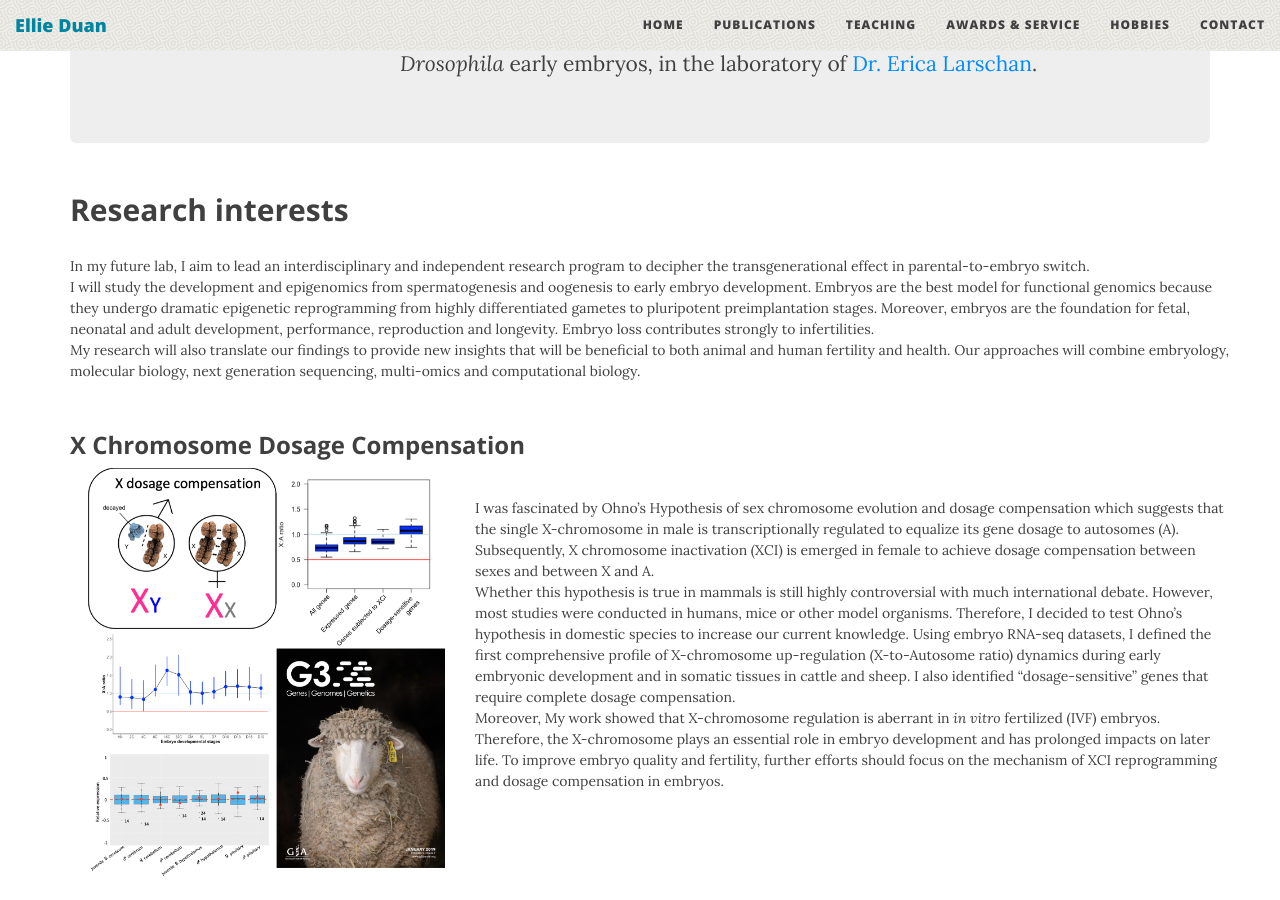
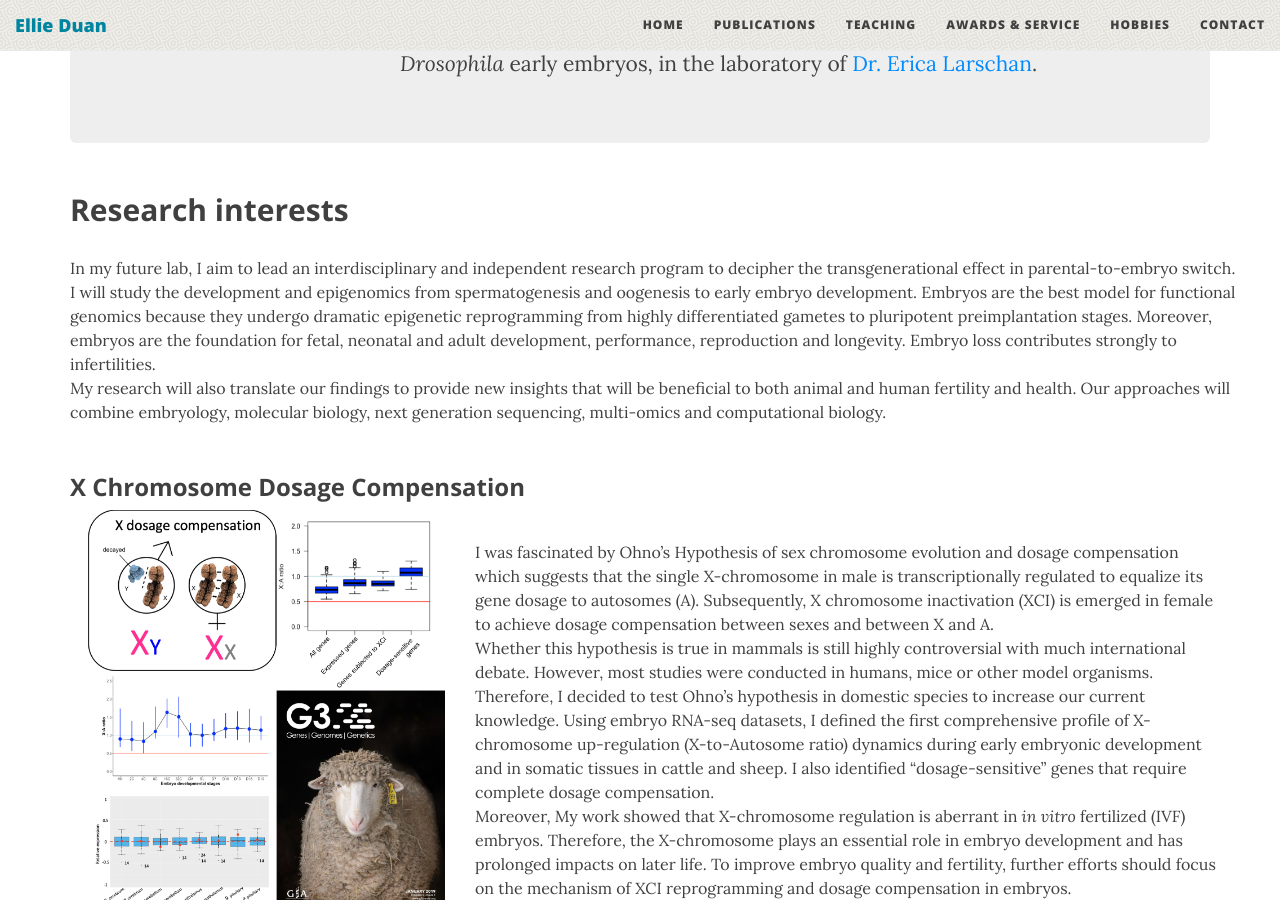
Before and after one commit to EllieDuan/EllieDuan.github.io, a Jekyll site: the page built from index.html, in a window 1280 px wide and 900 px high, scrolled down 717 px. Built offline with Jekyll 4.4.1, drawn with Linux system fonts in a browser that asks for light colours; nearby versions of some CDN libraries; the list of posts is cut into pages by our own code.

Commit message:
update font size

```diff
--- a/_config.yml
+++ b/_config.yml
@@ -4,7 +4,7 @@
 title: Ellie Duan
 
 # Short description of your site
-description: a place to keep track my life
+description: If you don't know about me, now you know :-D
 
 # --- Local development options ---
 # If your website is hosted locally rather than on GitHub, then you need to uncomment the next two parameters to set the url and baseurl
@@ -77,7 +77,7 @@
   #rss:
   email: "jingyue.duan@brown.edu"
 # facebook:
-  github:
+  github: "EllieDuan"
   twitter: "ellieduan"
 #  reddit: yourname
   linkedin: "jingyue-ellie-duan-4a43bb99/"
--- a/index.html
+++ b/index.html
@@ -29,7 +29,7 @@
 <div class="container">
     <div class="row">
         <h2 style="font-weight: bold">Research interests</h2>
-       	<p style="font-size:14px"> In my future lab, I aim to lead an interdisciplinary and independent research program to decipher the transgenerational effect in parental-to-embryo switch. <br>
+       	<p style="font-size:16px"> In my future lab, I aim to lead an interdisciplinary and independent research program to decipher the transgenerational effect in parental-to-embryo switch. <br>
        	I will study the development and epigenomics from spermatogenesis and oogenesis to early embryo development. Embryos are the best model for functional genomics because they undergo dramatic epigenetic reprogramming from highly differentiated gametes to pluripotent preimplantation stages. Moreover, embryos are the foundation for fetal, neonatal and adult development, performance, reproduction and longevity. Embryo loss contributes strongly to infertilities. <br>
        	My research will also translate our findings to provide new insights that will be beneficial to both animal and human fertility and health. Our approaches will combine embryology, molecular biology, next generation sequencing, multi-omics and computational biology.
        	</p>
@@ -40,7 +40,7 @@
             <img src="/img/research/x_dosage.png" "float:left;">
         </div>
         <div class="col-lg-8">
-        	<p style="font-size:14px"> I was fascinated by Ohno’s Hypothesis of sex chromosome evolution and dosage compensation which suggests that the single X-chromosome in male is transcriptionally regulated to equalize its gene dosage to autosomes (A). Subsequently, X chromosome inactivation (XCI) is emerged in female to achieve dosage compensation between sexes and between X and A. <br>
+        	<p style="font-size:16px"> I was fascinated by Ohno’s Hypothesis of sex chromosome evolution and dosage compensation which suggests that the single X-chromosome in male is transcriptionally regulated to equalize its gene dosage to autosomes (A). Subsequently, X chromosome inactivation (XCI) is emerged in female to achieve dosage compensation between sexes and between X and A. <br>
         	 Whether this hypothesis is true in mammals is still highly controversial with much international debate. However, most studies were conducted in humans, mice or other model organisms. Therefore, I decided to test Ohno’s hypothesis in domestic species to increase our current knowledge. Using embryo RNA-seq datasets, I defined the first comprehensive profile of X-chromosome up-regulation (X-to-Autosome ratio) dynamics during early embryonic development and in somatic tissues in cattle and sheep. I also identified “dosage-sensitive” genes that require complete dosage compensation. <br>
         	 Moreover, My work showed that X-chromosome regulation is aberrant in <i>in vitro</i> fertilized (IVF) embryos. Therefore, the X-chromosome plays an essential role in embryo development and has prolonged impacts on later life. To improve embryo quality and fertility, further efforts should focus on the mechanism of XCI reprogramming and dosage compensation in embryos.
           </p>
@@ -52,7 +52,7 @@
             <img src="/img/research/sheep_imprinting.png">
         </div>
         <div class="col-lg-8">
-        	<p style="font-size:14px"> At UConn ANSC, there is a well-established <a href="https://today.uconn.edu/school-stories/maternal-nutrition-across-generations-livestock/"> sheep model </a> to study trans-generational effect of maternal nutrition during pregnancy. I used this model to study the effects of maternal diets on genomic imprinting patterns and genes expression. <br>
+        	<p style="font-size:16px"> At UConn ANSC, there is a well-established <a href="https://today.uconn.edu/school-stories/maternal-nutrition-across-generations-livestock/"> sheep model </a> to study trans-generational effect of maternal nutrition during pregnancy. I used this model to study the effects of maternal diets on genomic imprinting patterns and genes expression. <br>
         	I developed the entire de novo bioinformatics analysis in this project. I first identified informative single nucleotide polymorphisms (SNPs) to trace all genes’ parental origins, and then tested for their allelic expression biases. In total, I identified 13 novel imprinted genes in sheep and I validated seven genes by independent methods. Moreover, I also characterized four novel imprinted clusters. Although the maternal nutrition did not seem to change the genomic imprinting patterns, I found that maternal nutrition significantly altered imprinted gene expression levels, revealing that gene expression and genomic imprinting are regulated through different epigenetic mechanisms.<br>
         	These results demonstrated that there is a trans-generational effect of maternal diet on fetal development on the epigenetic level and stressed the importance of a balanced diet during pregnancy.
           </p>
@@ -64,7 +64,7 @@
             <img src="/img/research/bovine_WGBS.png">
         </div>
         <div class="col-lg-8">
-        	<p style="font-size:14px"> In the last year of my Ph.D., I initiated a collaborative research project to profile the methylome in bovine single pre-implantation embryos using RNA-seq, reduced representative bisulfite sequencing (RRBS) and whole genome bisulfite sequencing (WGBS). <br>
+        	<p style="font-size:16px"> In the last year of my Ph.D., I initiated a collaborative research project to profile the methylome in bovine single pre-implantation embryos using RNA-seq, reduced representative bisulfite sequencing (RRBS) and whole genome bisulfite sequencing (WGBS). <br>
         	I preformed the entire <i>de novo</i> bioinformatics analysis for the WGBS project. We found that after fertilization, the major wave of genome-wide DNA demethylation was complete at the 8-cell stage when de novo methylation became prominent. Sperm and oocytes had numerous differentially methylated regions (DMRs) which were enriched in intergenic regions. DMRs were also identified between <i>in vivo</i> and <i>in vitro</i> matured oocytes. <br>
         	This is the first comprehensive analysis of the global dynamics of DNA methylation in bovine gametes and single early embryos. I provided new insight into the epigenetics of embryos produced by assisted reproduction such as <i>in vitro</i> fertilization as well as models for human early embryos for which studies on  <i>in vivo</i> development are extremely limited.
           </p>
```
Also changed, not shown: other parts of index.html (+1 -1 lines), 1 other file.
